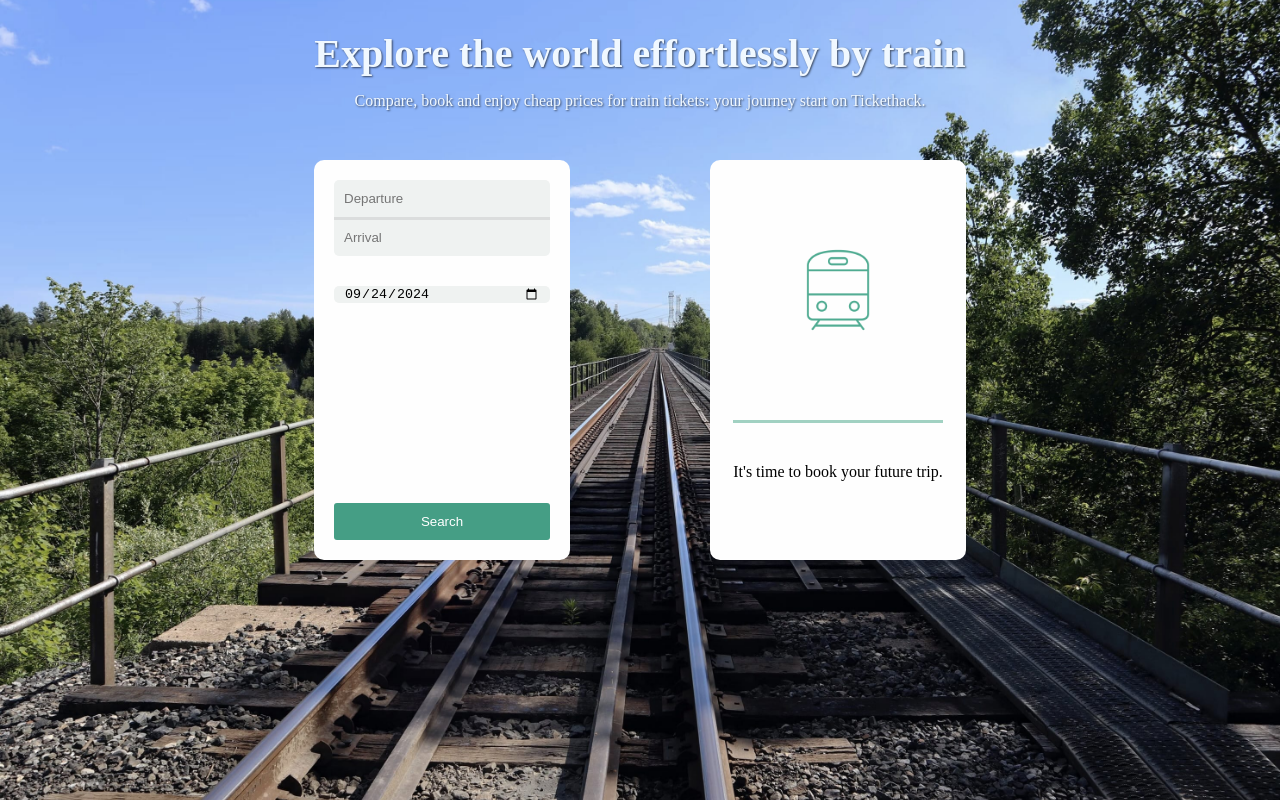
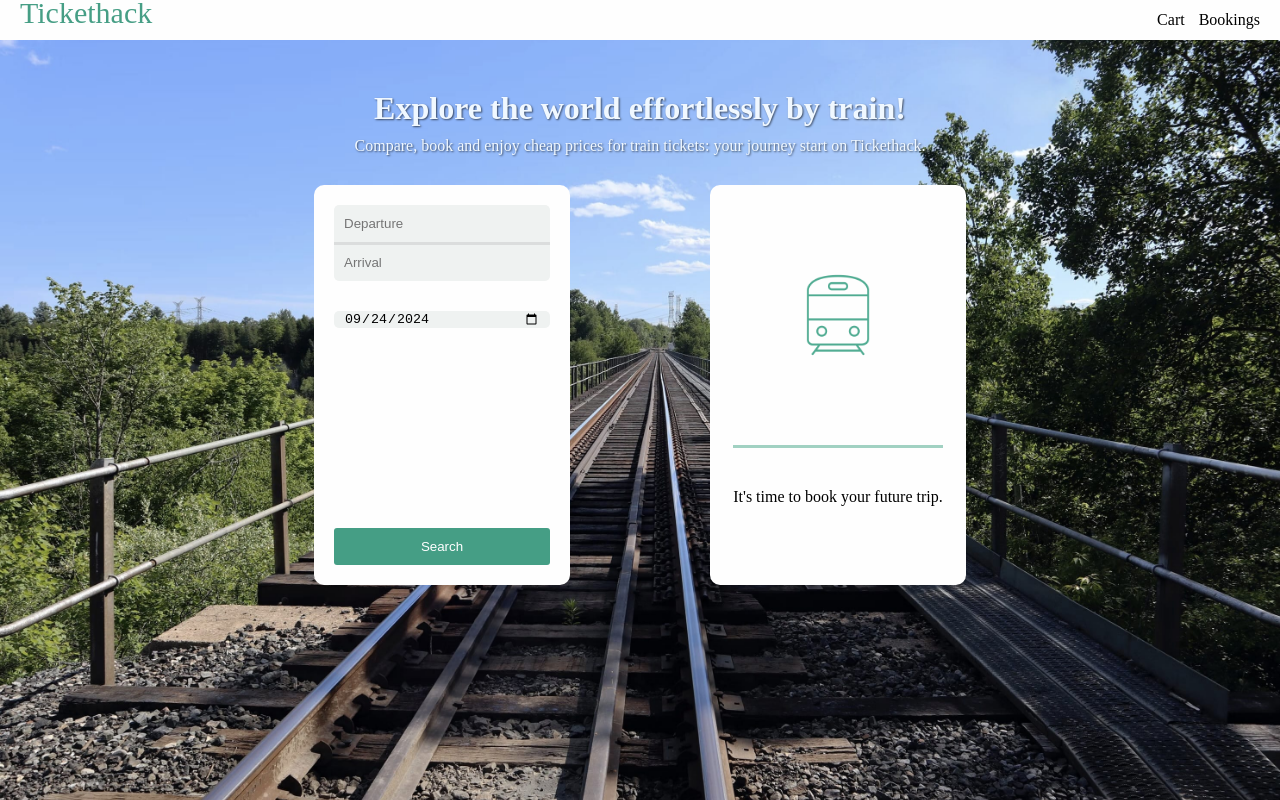
Before and after one commit to Nicolas-Rombi/Tickethack-frontend, a plain HTML site: page index.html in a window 1280 px wide. Drawn offline with Linux system fonts and the light colour scheme.

Commit message:
new-feature

```diff
--- a/index.html
+++ b/index.html
@@ -8,11 +8,19 @@
 </head>
 <body>
     <header>
-        <h1>Explore the world effortlessly by train</h1>
-        <p>Compare, book and enjoy cheap prices for train tickets: your journey start on Tickethack.</p>
+     <a href="index.html" id="logo">Tickethack</a>
+     <div>
+     <a href="#" id="cart">Cart</a>
+     <a href="#" id="bookings">Bookings</a>
+    </div>
     </header>
 
     <main>
+        <div id="title">
+            <h1>Explore the world effortlessly by train!</h1>
+            <p>Compare, book and enjoy cheap prices for train tickets: your journey start on Tickethack.</p>
+        </div>
+        <div id="content">
         <section id="part-left">
 
             <form action="" method="post" id="form">
@@ -42,6 +50,7 @@
             <p id="text-image">It's time to book your future trip.</p>
 
         </section>
+    </div>
     </main>
 
 
--- a/style.css
+++ b/style.css
@@ -13,16 +13,16 @@ body {
     background-repeat: no-repeat;
 }
 
-header {
+#title {
     color: aliceblue;
     text-align: center;
-    padding-top: 30px;
     text-shadow: 1px 1px 2px rgba(0, 0, 0, 0.6);
+    margin-bottom: 30px;
 }
 
-header > h1 {
+header > a {
     padding-bottom: 15px;
-    font-size: 40px;
+    font-size: 30px;
 }
 
 #form {
@@ -92,7 +92,7 @@ header > h1 {
 
 main {
     display: flex;
-    flex-direction: row;
+    flex-direction: column;
     justify-content: center;
     margin-top: 50px;
 }
@@ -110,3 +110,45 @@ border-top: 3px solid #A1D1C2;
 padding-top: 40px;
 
 }
+
+header {
+    width: 100vw;
+    display: flex;
+    height: 5vh;
+    background-color: #FEFEFE;
+    justify-content: space-between;
+    padding: 20px;
+    align-items: center;
+    color: #5B9686;
+
+
+}
+
+header > div > button {
+    border: none;
+    background-color: #FEFEFE ;
+    font-weight: bold;
+}
+
+#bookings {
+    margin-left: 10px;
+}
+
+#content {
+    display: flex;
+    justify-content:center ;
+}
+
+#title > h1 {
+    margin-bottom: 10px;
+}
+
+#logo{
+
+    color: #469E85;
+}
+
+a {
+    text-decoration: none;
+    color: black;
+}
```
